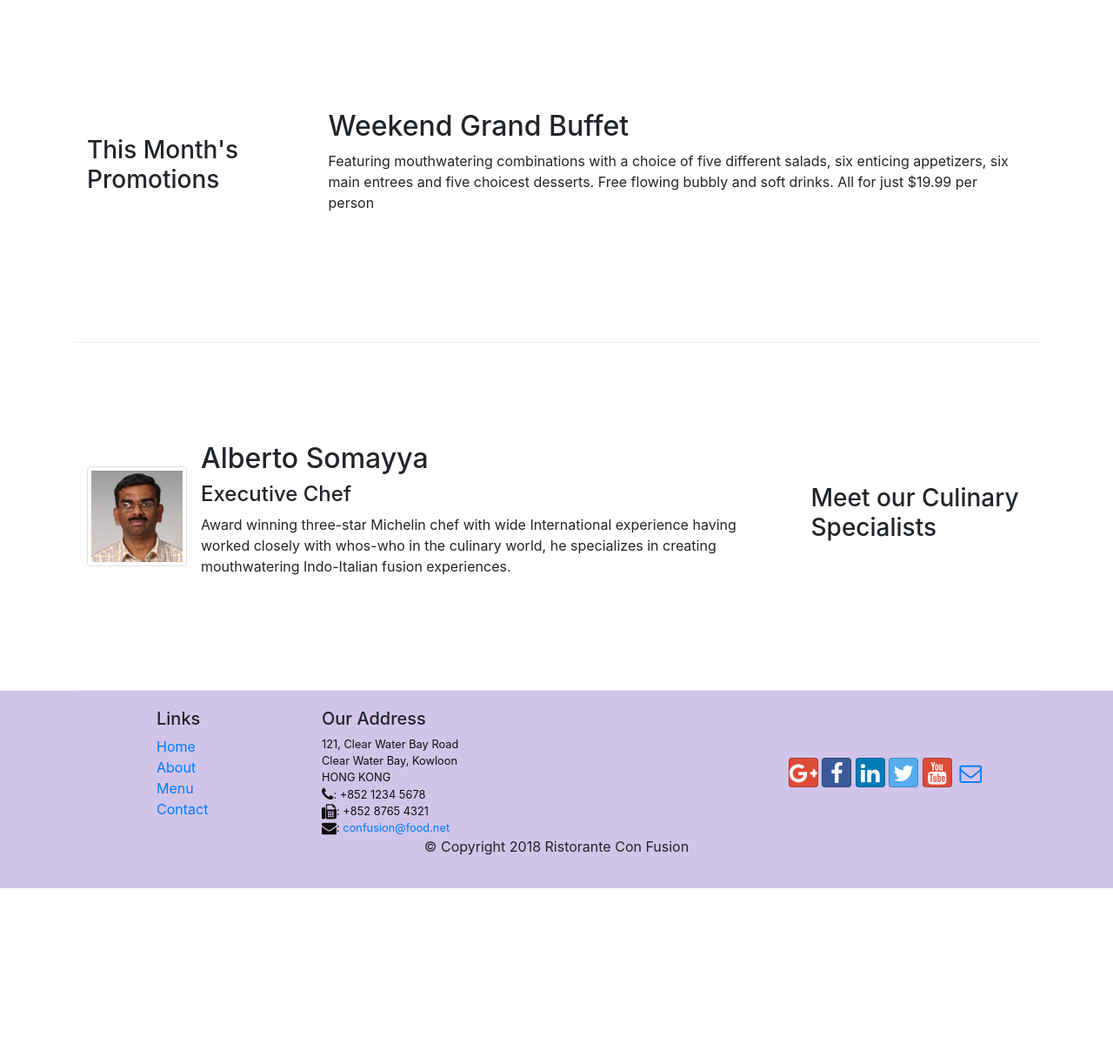
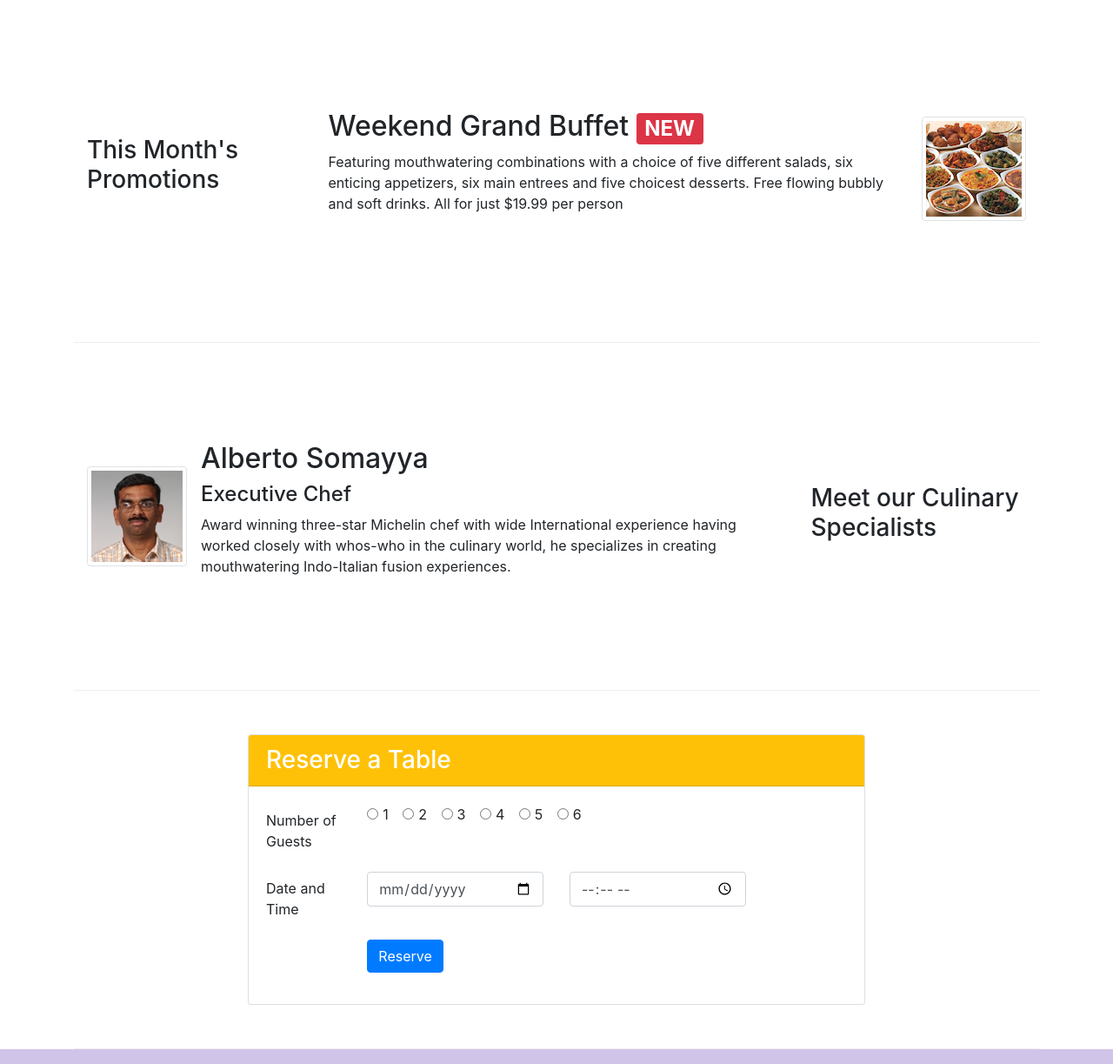
Before and after one commit to amr97/conFusion, a website: page index.html in a window 1280 px wide. Shown: the part 740-1963 px from the top of the page at 87% size. Before the commit the page ends 1761 px from the top, so only its background shows below. Drawn offline with nearby package versions, Linux system fonts and the light colour scheme.

Commit message:
Assignment 2

```diff
--- a/index.html
+++ b/index.html
@@ -46,7 +46,14 @@
                         lipsmacking creations will tickle your culinary senses!</p>
                 </div>
                 <div class="col-12 col-sm align-self-center">
-                    <img src="img/logo.png" class="img-fluid">
+                    <div class="row align-items-center">
+                        <div class="col-sm-6">
+                            <img src="img/logo.png" class="img-fluid">
+                        </div>
+                        <div class="col-12 col-sm-6">
+                            <a href="#reservetable" class="btn btn-sm btn-block btn-warning">Reserve Table</a>
+                        </div>
+                    </div>
                 </div>
             </div>
         </div>
@@ -61,8 +68,9 @@
                 <div class="media">
                     <img src="img/uthappizza.png" alt="uthappizza" class="d-flex mr-3 img-thumbnail align-self-center">
                     <div class="media-body">
-                        <h2 class="mt-0">Uthappizza</h2>
-                        <p>A unique combination of Indian Uthappam (pancake) and Italian pizza, topped with Cerignola
+                        <h2 class="mt-0">Uthappizza <span class="badge badge-danger">HOT</span> <span class="badge badge-pill badge-secondary">$4.99</span></h2>
+                        <p class="d-none d-sm-block">A unique combination of Indian Uthappam (pancake) and Italian
+                            pizza, topped with Cerignola
                             olives, ripe vine cherry tomatoes, Vidalia onion, Guntur chillies and Buffalo Paneer.</p>
                     </div>
                 </div>
@@ -75,10 +83,16 @@
                 <h3>This Month's Promotions</h3>
             </div>
             <div class="col col-sm col-md">
-                <h2>Weekend Grand Buffet</h2>
-                <p>Featuring mouthwatering combinations with a choice of five different salads, six enticing
-                    appetizers, six main entrees and five choicest desserts. Free flowing bubbly and soft drinks. All
-                    for just $19.99 per person </p>
+                <div class="media">
+                    <div class="media-body">
+                        <h2 class="mt-0">Weekend Grand Buffet <span class="badge badge-danger">NEW</span></h2>
+                        <p class="d-none d-sm-block">Featuring mouthwatering combinations with a choice of five
+                            different salads, six enticing
+                            appetizers, six main entrees and five choicest desserts. Free flowing bubbly and soft
+                            drinks. All for just $19.99 per person </p>
+                    </div>
+                    <img src="img/buffet.png" alt="buffet" class="d-flex ml-3 img-thumbnail align-self-center">
+                </div>
             </div>
         </div>
 
@@ -92,13 +106,70 @@
                     <div class="media-body">
                         <h2 class="mt-0">Alberto Somayya</h2>
                         <h4>Executive Chef</h4>
-                        <p>Award winning three-star Michelin chef with wide International experience having worked
+                        <p class="d-none d-sm-block">Award winning three-star Michelin chef with wide International
+                            experience having worked
                             closely with whos-who in the culinary world, he specializes in creating mouthwatering
                             Indo-Italian fusion experiences. </p>
                     </div>
                 </div>
             </div>
         </div>
+
+        <div class="row row-content justify-content-sm-center">
+            <div class="col-12 col-sm-8">
+                <div class="card">
+                    <h3 class="card-header bg-warning text-white">Reserve a Table</h3>
+                    <div class="card-body">
+                        <form id="reservetable">
+                            <div class="form-group row">
+                                <label for="guests" class="col-12 col-lg-2 col-form-label">Number of Guests</label>
+                                <div class="col-lg-10">
+                                    <div class="form-check form-check-inline">
+                                        <input class="form-check-input" type="radio" name="guests" id="guests1" value="1">
+                                        <label class="form-check-label" for="guests">1</label>
+                                    </div>
+                                    <div class="form-check form-check-inline">
+                                        <input class="form-check-input" type="radio" name="guests" id="guests2" value="2">
+                                        <label class="form-check-label" for="guests">2</label>
+                                    </div>
+                                    <div class="form-check form-check-inline">
+                                        <input class="form-check-input" type="radio" name="guests" id="guests3" value="3">
+                                        <label class="form-check-label" for="guests">3</label>
+                                    </div>
+                                    <div class="form-check form-check-inline">
+                                        <input class="form-check-input" type="radio" name="guests" id="guests4" value="4">
+                                        <label class="form-check-label" for="guests">4</label>
+                                    </div>
+                                    <div class="form-check form-check-inline">
+                                        <input class="form-check-input" type="radio" name="guests" id="guests5" value="5">
+                                        <label class="form-check-label" for="guests">5</label>
+                                    </div>
+                                    <div class="form-check form-check-inline">
+                                        <input class="form-check-input" type="radio" name="guests" id="guests6" value="6">
+                                        <label class="form-check-label" for="guests">6</label>
+                                    </div>
+                                </div>
+                            </div>
+                            <div class="form-group row">
+                                <label for="datetime" class="col-12 col-lg-2 col-form-label">Date and Time</label>
+                                <div class="col-12 col-lg-4">
+                                    <input type="date" class="form-control" id="date" name="date" placeholder="Date">
+                                </div>
+                                <div class="col-12 col-lg-4">
+                                    <input type="time" class="form-control" id="time" name="time" placeholder="Time">
+                                </div>
+                            </div>
+                            <div class="form-group row">
+                                <div class="offset-lg-2 col-lg-10">
+                                    <button type="submit" class="btn btn-primary">Reserve</button>
+                                </div>
+                            </div>
+                        </form>
+                    </div>
+                </div>
+            </div>
+        </div>
+
     </div>
 
     <footer class="footer">
```
